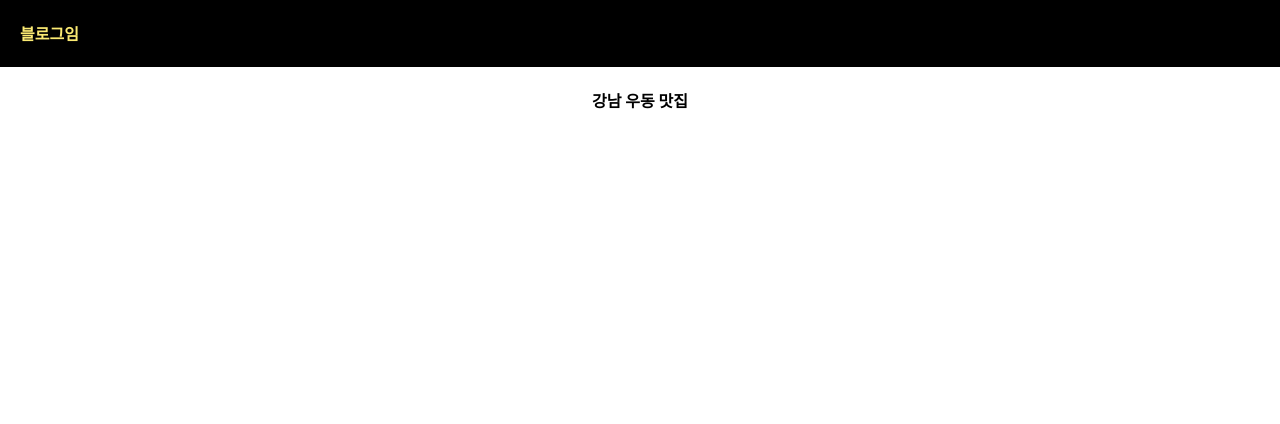
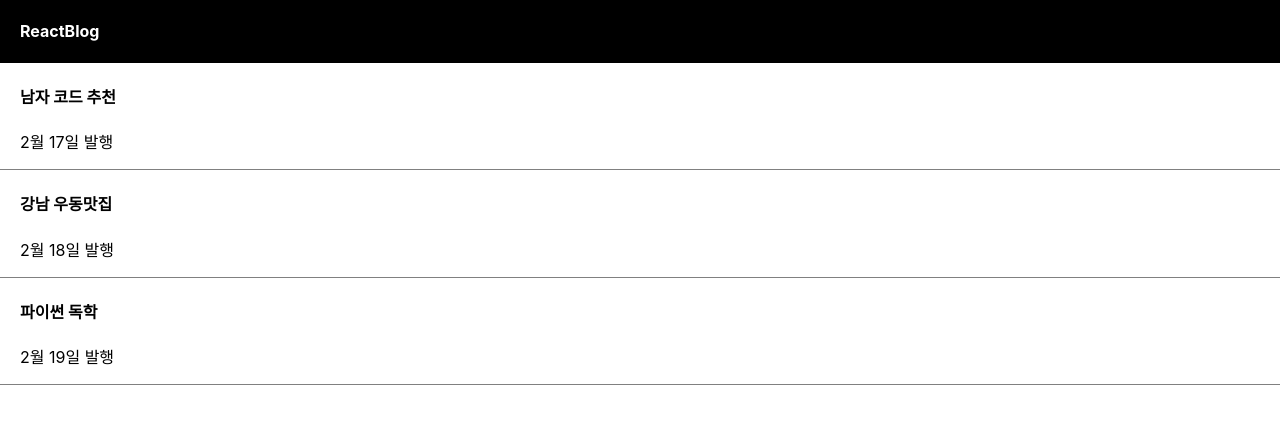
Before and after one commit to giirrr/blog, a React (Create React App) app: page / in a window 1280 px wide. Shown: the top 424 px of the page. Built offline with nearby package versions, Linux system fonts and the light colour scheme.

Commit message:
first homework done

```diff
--- a/src/App.css
+++ b/src/App.css
@@ -1,5 +1,14 @@
 .App {
   text-align: center;
+}
+
+div {
+  box-sizing: border-box;
+}
+.list {
+  padding-left: 20px;
+  text-align: left;
+  border-bottom: 1px solid gray;
 }
 
 .black-nav {
--- a/src/App.js
+++ b/src/App.js
@@ -1,14 +1,31 @@
 import logo from "./logo.svg";
 import "./App.css";
+import { useState } from "react";
 
 function App() {
   let post = "강남 우동 맛집";
+  //자료 잠깐 저장할 땐 변수
+  let [a, b] = useState(["남자 코드 추천", "강남 우동맛집", "파이썬 독학"]);
+  let [a2, b2] = useState(["17", "18", "19"]);
+  let [logo, setLogo] = useState("ReactBlog");
   return (
     <div className="App">
       <div className="black-nav">
-        <h4 style={{ color: "#FCEB73", fontSize: "16px" }}>블로그임</h4>
+        <h4>{logo}</h4>
       </div>
-      <h4>{post}</h4>
+
+      <div className="list">
+        <h4>{a[0]}</h4>
+        <p>2월 {a2[0]}일 발행</p>
+      </div>
+      <div className="list">
+        <h4>{a[1]}</h4>
+        <p>2월 {a2[1]}일 발행</p>
+      </div>
+      <div className="list">
+        <h4>{a[2]}</h4>
+        <p>2월 {a2[2]}일 발행</p>
+      </div>
     </div>
   );
 }
```
